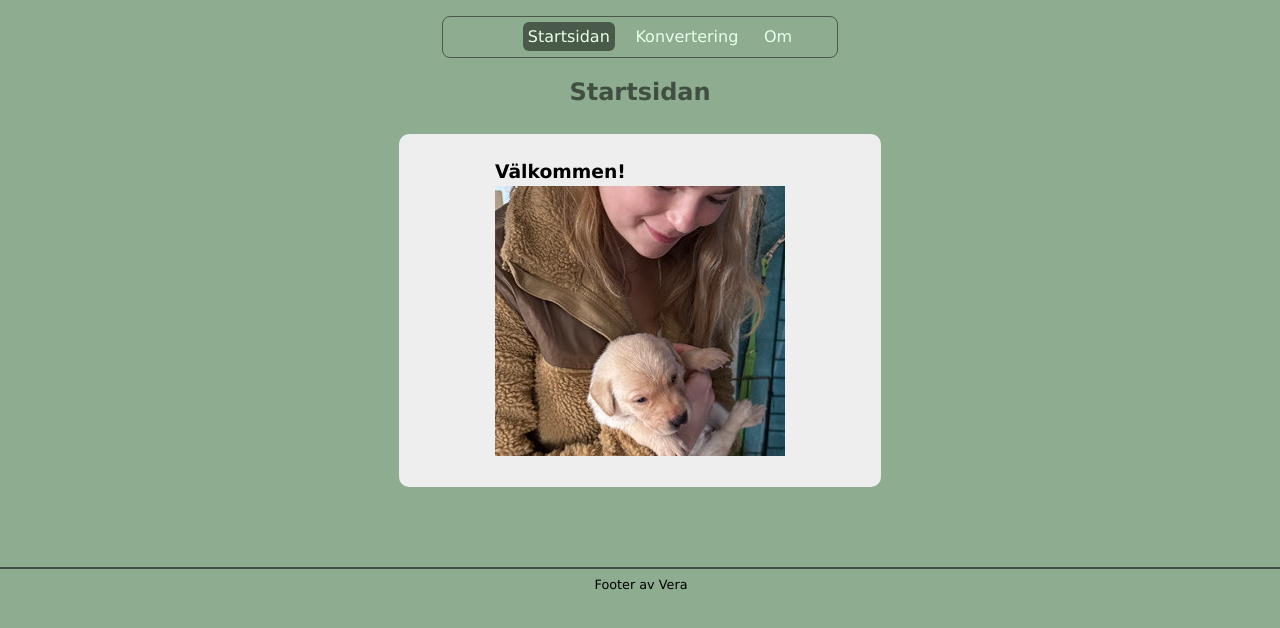
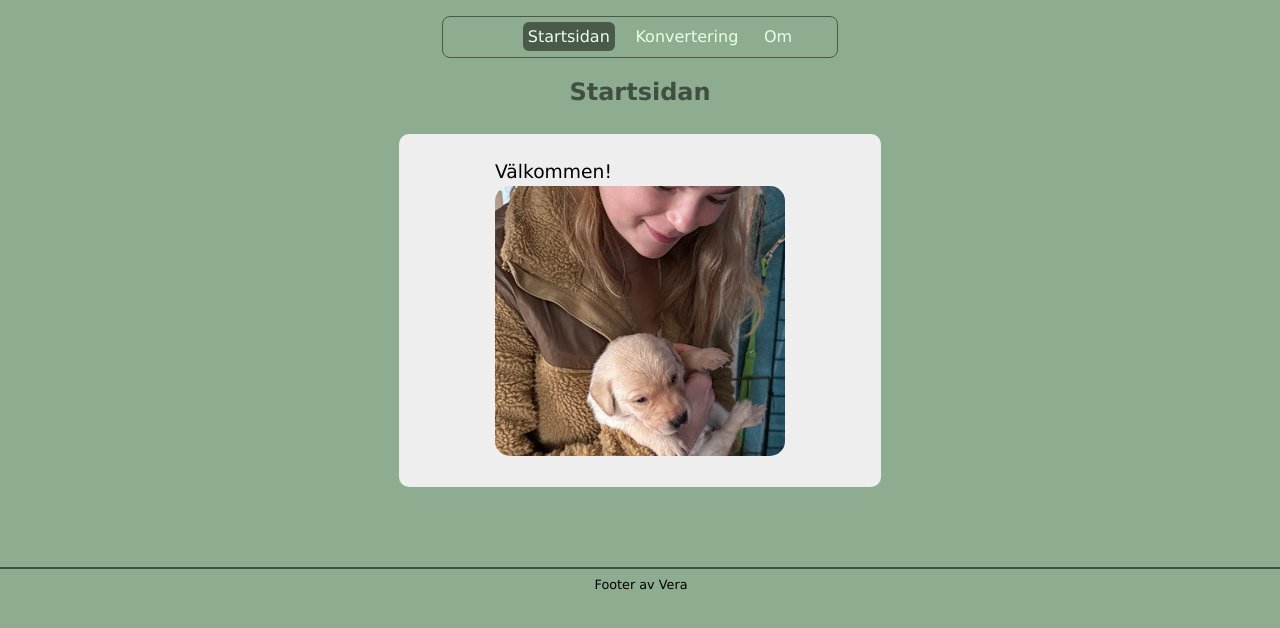
Before and after one commit to veppaan/angular-mom, an Angular app: page /home in a window 1280 px wide. Shown: the top 628 px of the page. Built offline with nearby package versions, Linux system fonts and the light colour scheme.

Commit message:
stylear home

```diff
--- a/src/app/home/home.component.scss
+++ b/src/app/home/home.component.scss
@@ -1,4 +1,8 @@
 img{
     width: 100%;
     max-width: 400px;
+    border-radius: 15px;
 }
+h3{
+    font-weight:400;
+}
```
